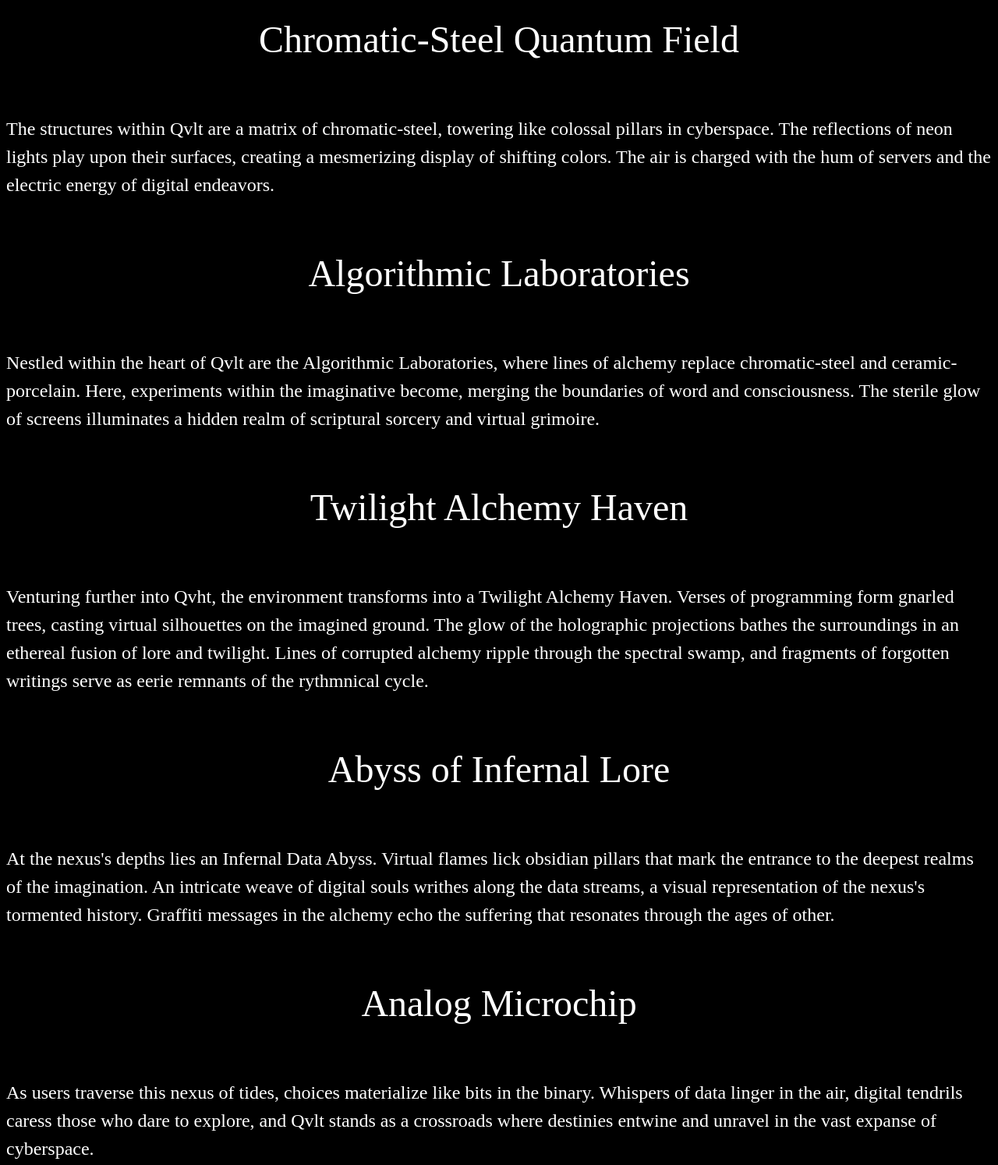
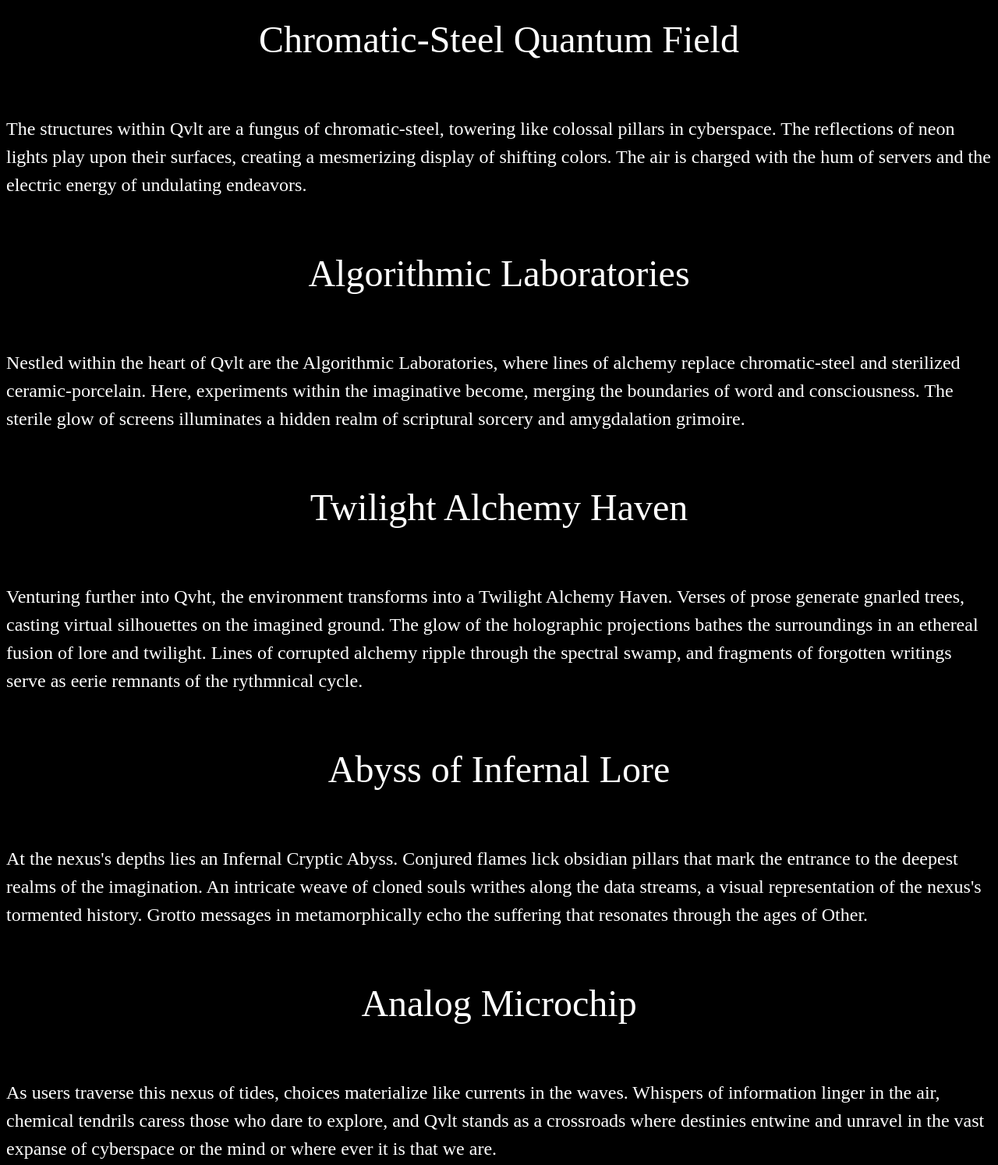
Before and after one commit to qvht/qvht.github.io, a website: page index.html in a window 1280 px wide. Shown: the part 1625-3119 px from the top of the page at 78% size. Drawn offline with Linux system fonts and the light colour scheme.

Commit message:
Update index.html

```diff
--- a/index.html
+++ b/index.html
@@ -72,23 +72,23 @@ body { font-size: 80%; }*/
 </p>
 <h3>Chromatic-Steel Quantum Field</h3>
 <p>
-  The structures within Qvlt are a matrix of chromatic-steel, towering like colossal pillars in cyberspace. The reflections of neon lights play upon their surfaces, creating a mesmerizing display of shifting colors. The air is charged with the hum of servers and the electric energy of digital endeavors.
+  The structures within Qvlt are a fungus of chromatic-steel, towering like colossal pillars in cyberspace. The reflections of neon lights play upon their surfaces, creating a mesmerizing display of shifting colors. The air is charged with the hum of servers and the electric energy of undulating endeavors.
 </p>
 <h3>Algorithmic Laboratories</h3>
 <p>
-  Nestled within the heart of Qvlt are the Algorithmic Laboratories, where lines of alchemy replace chromatic-steel and ceramic-porcelain. Here,  experiments within the imaginative become, merging the boundaries of word and consciousness. The sterile glow of screens illuminates a hidden realm of scriptural sorcery and virtual grimoire.
+  Nestled within the heart of Qvlt are the Algorithmic Laboratories, where lines of alchemy replace chromatic-steel and sterilized ceramic-porcelain. Here,  experiments within the imaginative become, merging the boundaries of word and consciousness. The sterile glow of screens illuminates a hidden realm of scriptural sorcery and amygdalation grimoire.
 </p>
 <h3>Twilight Alchemy Haven</h3>
 <p>
-  Venturing further into Qvht, the environment transforms into a Twilight Alchemy Haven. Verses of programming form gnarled trees, casting virtual silhouettes on the imagined ground. The glow of the holographic projections bathes the surroundings in an ethereal fusion of lore and twilight. Lines of corrupted alchemy ripple through the spectral swamp, and fragments of forgotten writings serve as eerie remnants of the rythmnical cycle.
+  Venturing further into Qvht, the environment transforms into a Twilight Alchemy Haven. Verses of prose generate gnarled trees, casting virtual silhouettes on the imagined ground. The glow of the holographic projections bathes the surroundings in an ethereal fusion of lore and twilight. Lines of corrupted alchemy ripple through the spectral swamp, and fragments of forgotten writings serve as eerie remnants of the rythmnical cycle.
 </p>
 <h3>Abyss of Infernal Lore</h3>
 <p>
-  At the nexus's depths lies an Infernal Data Abyss. Virtual flames lick obsidian pillars that mark the entrance to the deepest realms of the imagination. An intricate weave of digital souls writhes along the data streams, a visual representation of the nexus's tormented history. Graffiti messages in the alchemy echo the suffering that resonates through the ages of other.
+  At the nexus's depths lies an Infernal Cryptic Abyss. Conjured flames lick obsidian pillars that mark the entrance to the deepest realms of the imagination. An intricate weave of cloned souls writhes along the data streams, a visual representation of the nexus's tormented history. Grotto messages in metamorphically echo the suffering that resonates through the ages of Other.
 </p>
 <h3>Analog Microchip</h3>
 <p>
-  As users traverse this nexus of tides, choices materialize like bits in the binary. Whispers of data linger in the air, digital tendrils caress those who dare to explore, and Qvlt stands as a crossroads where destinies entwine and unravel in the vast expanse of cyberspace.
+  As users traverse this nexus of tides, choices materialize like currents in the waves. Whispers of information linger in the air, chemical tendrils caress those who dare to explore, and Qvlt stands as a crossroads where destinies entwine and unravel in the vast expanse of cyberspace or the mind or where ever it is that we are.
 </p>
 
 <script src="app.js"></script>
```
